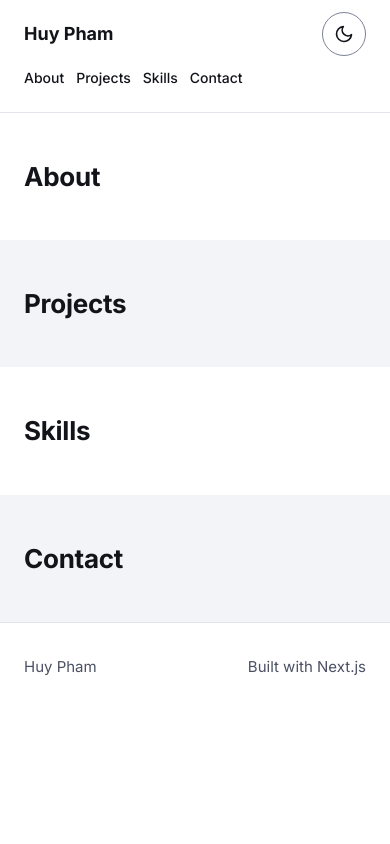
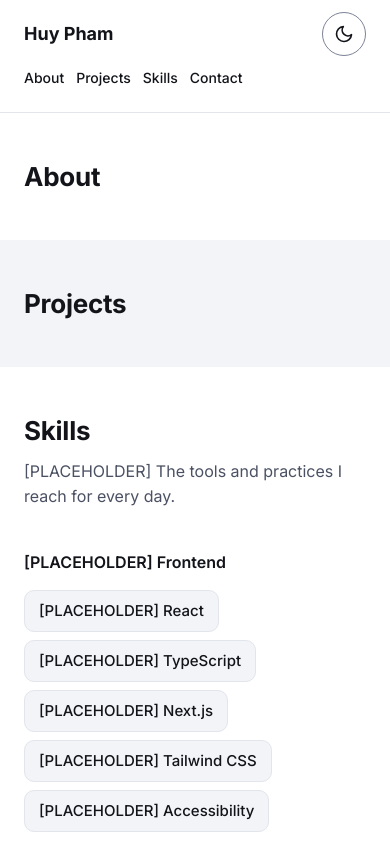
Before and after one commit to toinguyen-agilityio/my-portfolio, a Next.js app: page / in a window 390 px wide. Shown: the top 844 px of the page. Built offline with nearby package versions, Linux system fonts and the light colour scheme.

Commit message:
feat(skills): build skills section
Renders every group from content.ts as an H3 and a list of chips in a
responsive grid. Title and intro come from content.ts.

Co-Authored-By: Claude Sonnet 5.5 <noreply@anthropic.com>
Claude-Session: https://claude.ai/code/session_01NWLVFCmi1mQ9eeoc1rgrpM

```diff
--- a/src/app/page.tsx
+++ b/src/app/page.tsx
@@ -1,6 +1,7 @@
 import { Footer } from '@/components/Footer';
 import { Header } from '@/components/Header';
 import { Section } from '@/components/Section';
+import { SkillsSection } from '@/components/SkillsSection';
 import { profile } from '@/content';
 
 // The section tickets (#19, #21, #22, #23) fill in these empty sections.
@@ -13,7 +14,7 @@ export default function Home() {
         <h1 className="sr-only">{profile.name}</h1>
         <Section id="about" title="About" />
         <Section id="projects" title="Projects" tone="surface" />
-        <Section id="skills" title="Skills" />
+        <SkillsSection />
         <Section id="contact" title="Contact" tone="surface" />
       </main>
       <Footer />
--- /dev/null
+++ b/src/components/SkillsSection.tsx
@@ -0,0 +1,28 @@
+import { skillGroups, skillsSection } from '@/content';
+import { Chip } from './Chip';
+import { Section } from './Section';
+
+export function SkillsSection() {
+  return (
+    <Section
+      id="skills"
+      title={skillsSection.title}
+      intro={skillsSection.intro}
+    >
+      <div className="grid grid-cols-[repeat(auto-fit,minmax(min(100%,300px),1fr))] gap-8">
+        {skillGroups.map((group) => (
+          <div key={group.name}>
+            <h3 className="text-base font-semibold [overflow-wrap:anywhere]">
+              {group.name}
+            </h3>
+            <ul className="mt-4 flex flex-wrap gap-2">
+              {group.items.map((item) => (
+                <Chip key={item}>{item}</Chip>
+              ))}
+            </ul>
+          </div>
+        ))}
+      </div>
+    </Section>
+  );
+}
--- a/src/content.ts
+++ b/src/content.ts
@@ -145,3 +145,8 @@ export const seo = {
   description:
     '[PLACEHOLDER] Personal portfolio of Huy Pham, a frontend engineer: projects, skills and contact details.',
 } satisfies Seo;
+
+export const skillsSection = {
+  title: 'Skills',
+  intro: '[PLACEHOLDER] The tools and practices I reach for every day.',
+};
```
Also changed, not shown: 1 other file (tests, documents, lock files or other folders).
